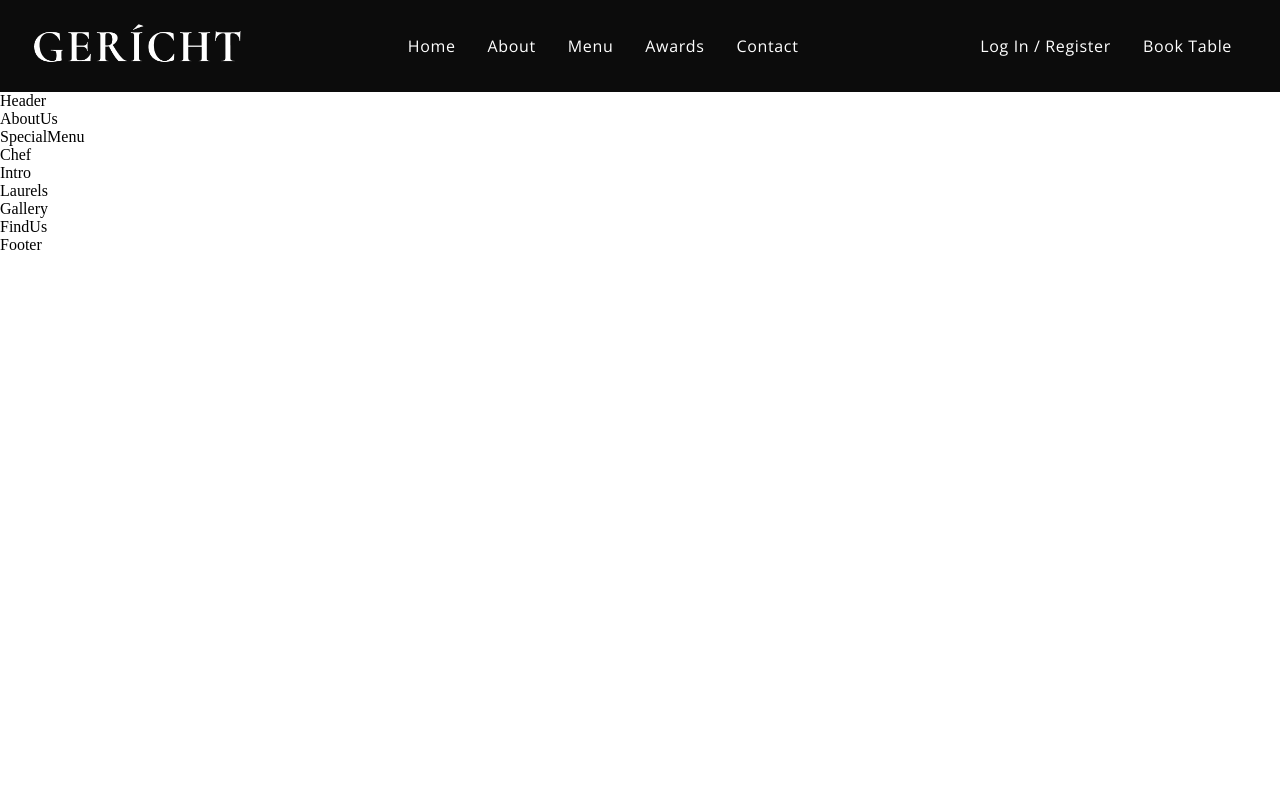
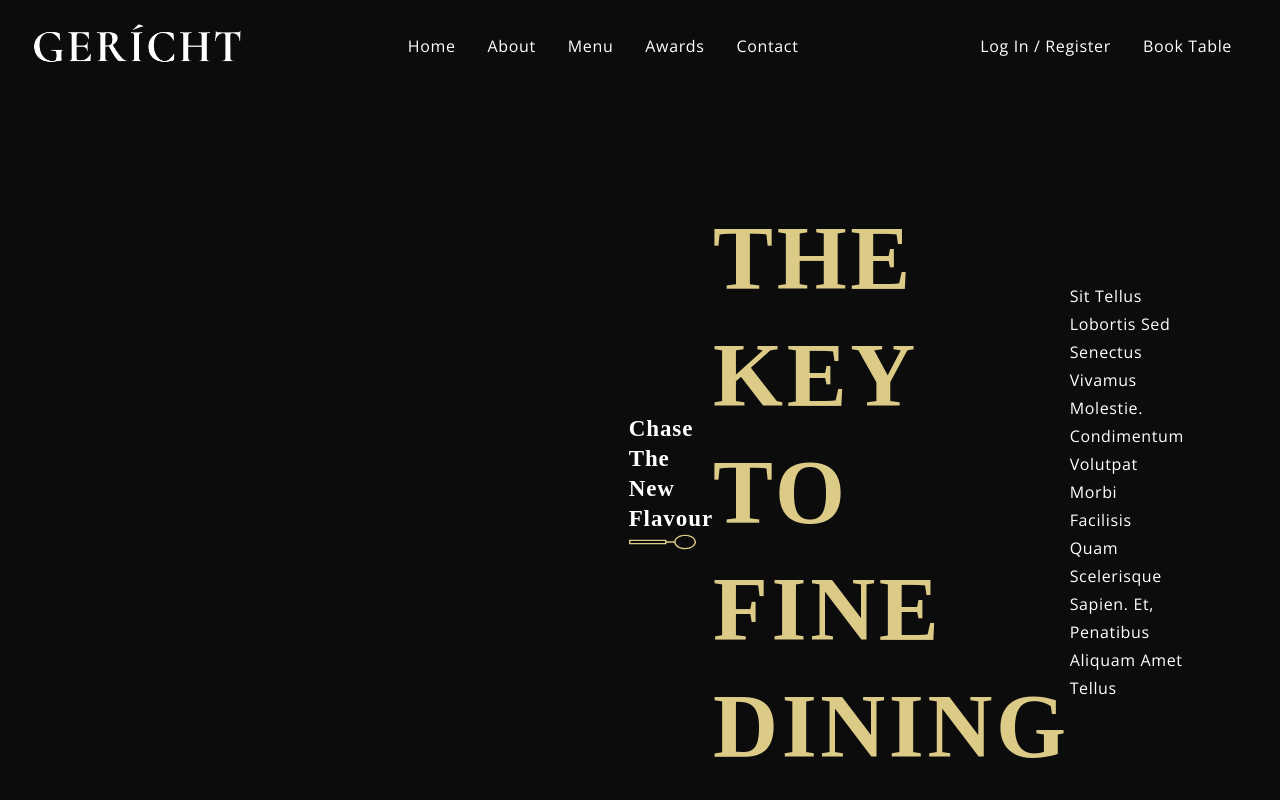
Before and after one commit to neriiavr/restaurant-menu, a React (Create React App) app: page / in a window 1280 px wide. Shown: the top 800 px of the page. Built offline with nearby package versions, Linux system fonts and the light colour scheme; a web font is replaced by a local one.

Commit message:
Added header part

```diff
--- a/src/components/SubHeading/SubHeading.jsx
+++ b/src/components/SubHeading/SubHeading.jsx
@@ -1,8 +1,11 @@
 import React from 'react';
 
-const SubHeading = () => (
-  <div>
-    SubHeading
+import { images } from "../../constants"
+
+const SubHeading = ({title}) => (
+  <div style={{ marginBottom: "1rem" }}>
+    <p className='p__cormorant'>{title}</p>
+    <img src={images.spoon} alt="spoon" className='spoon__img' />
   </div>
 );
 
--- a/src/container/Header/Header.css
+++ b/src/container/Header/Header.css
@@ -0,0 +1,16 @@
+.app__header {
+    background-color: var(--color-black);
+}
+
+.app__header-h1 {
+    font-family: var(--font-base);
+    color: var(--color-golden);
+    letter-spacing: 0.04em;
+    text-transform: uppercase;
+    line-height: 117px;
+    font-size: 90px;
+}
+
+.app__header-img img {
+    width: 80%;
+}
--- a/src/container/Header/Header.jsx
+++ b/src/container/Header/Header.jsx
@@ -1,10 +1,18 @@
 import React from 'react';
-
+import { SubHeading } from '../../components';
 import './Header.css';
+import { images } from "../../constants"
 
 const Header = () => (
-  <div>
-    Header
+  <div className="app__header app__wrapper section__padding" id="home">
+    <div className="app__wrapper_info">
+    </div>
+    <div className='app__wrapper_img'>
+      <SubHeading title="Chase the new flavour" />
+      <h1 className="app__header-h1">The Key to Fine Dining</h1>
+      <p className='p__opensans' style={{ margin: "2rem 0"}}>Sit tellus lobortis sed senectus vivamus molestie. Condimentum volutpat morbi facilisis quam scelerisque sapien. Et, penatibus aliquam amet tellus
+      </p>
+    </div>
   </div>
 );
 
```
